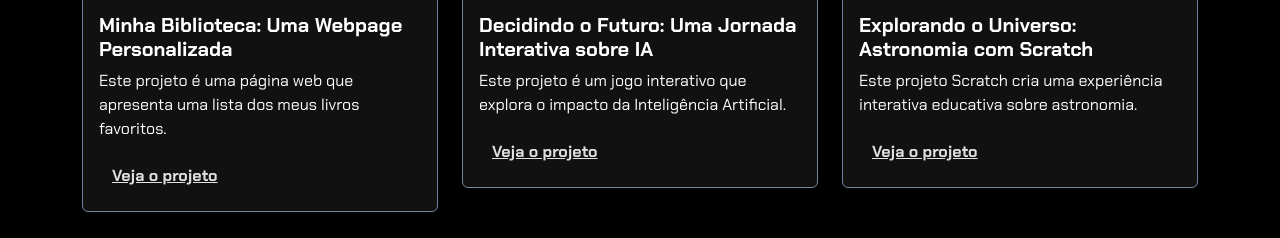
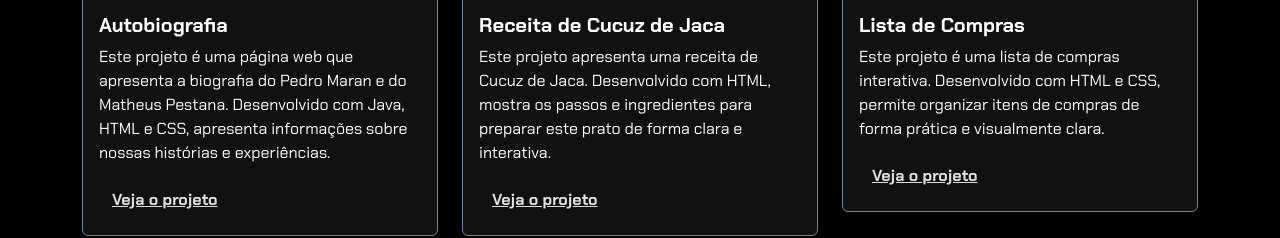
Before and after one commit to PedroMaran/portifoliofinalteste, a plain HTML site: page index.html in a window 1280 px wide. Shown: the part 783-1021 px from the top of the page. Drawn offline with nearby package versions, Linux system fonts and the light colour scheme.

Commit message:
Update index.html

```diff
--- a/index.html
+++ b/index.html
@@ -97,8 +97,8 @@
                 <div class="card">
                     <img src="https://www.gov.br/mpa/pt-br/assuntos/noticias/mpa-e-mma-publicam-portaria-que-define-ordenamento-do-pintado/caracteristicas-do-peixe-pintado-1.jpg/@@images/e95f3815-b028-4fba-acd3-464f7a648590.jpeg" class="card-img-top" alt="Imagem do projeto 1">
                     <div class="card-body">
-                        <h5 class="card-title">Minha Biblioteca: Uma Webpage Personalizada</h5>
-                        <p class="card-text">Este projeto é uma página web que apresenta uma lista dos meus livros favoritos.</p>
+                        <h5 class="card-title">Autobiografia</h5>
+                        <p class="card-text">Este projeto é uma página web que apresenta a biografia do Pedro Maran e do Matheus Pestana. Desenvolvido com Java, HTML e CSS, apresenta informações sobre nossas histórias e experiências.</p>
                         <button type="button" class="btn btn-link" data-bs-toggle="modal" data-bs-target="#modal1">Veja o projeto</button>
                     </div>
                 </div>
@@ -109,8 +109,8 @@
                 <div class="card">
                     <img src="https://static.wixstatic.com/media/cd8fa9_ce2ce1a52383492dbbe436db4ba835c8~mv2.png/v1/fill/w_740,h_389,al_c,lg_1,q_85,enc_avif,quality_auto/cd8fa9_ce2ce1a52383492dbbe436db4ba835c8~mv2.png" class="card-img-top" alt="Imagem do projeto 2">
                     <div class="card-body">
-                        <h5 class="card-title">Decidindo o Futuro: Uma Jornada Interativa sobre IA</h5>
-                        <p class="card-text">Este projeto é um jogo interativo que explora o impacto da Inteligência Artificial.</p>
+                        <h5 class="card-title">Receita de Cucuz de Jaca</h5>
+                        <p class="card-text">Este projeto apresenta uma receita de Cucuz de Jaca. Desenvolvido com HTML, mostra os passos e ingredientes para preparar este prato de forma clara e interativa.</p>
                         <button type="button" class="btn btn-link" data-bs-toggle="modal" data-bs-target="#modal2">Veja o projeto</button>
                     </div>
                 </div>
@@ -121,8 +121,8 @@
                 <div class="card">
                     <img src="https://www.pirarucuflyfishing.com/medias/general/pirarucu-site-leviathans-3.jpg" class="card-img-top" alt="Imagem do projeto 3">
                     <div class="card-body">
-                        <h5 class="card-title">Explorando o Universo: Astronomia com Scratch</h5>
-                        <p class="card-text">Este projeto Scratch cria uma experiência interativa educativa sobre astronomia.</p>
+                        <h5 class="card-title">Lista de Compras</h5>
+                        <p class="card-text">Este projeto é uma lista de compras interativa. Desenvolvido com HTML e CSS, permite organizar itens de compras de forma prática e visualmente clara.</p>
                         <button type="button" class="btn btn-link" data-bs-toggle="modal" data-bs-target="#modal3">Veja o projeto</button>
                     </div>
                 </div>
@@ -135,11 +135,11 @@
       <div class="modal-dialog">
         <div class="modal-content bg-dark text-white">
           <div class="modal-header">
-            <h5 class="modal-title" id="modal1Label">Minha Biblioteca: Uma Webpage Personalizada</h5>
+            <h5 class="modal-title" id="modal1Label">Autobiografia</h5>
             <button type="button" class="btn-close btn-close-white" data-bs-dismiss="modal" aria-label="Fechar"></button>
           </div>
           <div class="modal-body">
-            <p>Este projeto é uma página web que apresenta uma lista dos meus livros favoritos. Desenvolvida com HTML e CSS, a página exibe informações sobre cada livro, incluindo título, autor e uma breve descrição. O layout é responsivo, garantindo uma boa experiência de leitura em dispositivos móveis e desktop.</p>
+            <p>Este projeto é uma página web que apresenta a biografia do Pedro Maran e do Matheus Pestana. Desenvolvido com Java, HTML e CSS, apresenta informações sobre nossas histórias, experiências e momentos importantes da nossa vida de forma interativa e visualmente agradável.</p>
           </div>
           <div class="modal-footer">
             <a href="https://pedromaran.github.io/sitequefunciona/" class="btn btn-outline-light" target="_blank">Abrir Projeto</a>
@@ -153,11 +153,11 @@
       <div class="modal-dialog">
         <div class="modal-content bg-dark text-white">
           <div class="modal-header">
-            <h5 class="modal-title" id="modal2Label">Decidindo o Futuro: Uma Jornada Interativa sobre IA</h5>
+            <h5 class="modal-title" id="modal2Label">Receita de Cucuz de Jaca</h5>
             <button type="button" class="btn-close btn-close-white" data-bs-dismiss="modal" aria-label="Fechar"></button>
           </div>
           <div class="modal-body">
-            <p>Este projeto é um jogo interativo desenvolvido com HTML, CSS e JavaScript. Permite que o usuário explore cenários envolvendo Inteligência Artificial, tomando decisões que afetam a narrativa. O projeto busca estimular o pensamento crítico sobre o impacto da tecnologia na sociedade, de forma lúdica e educativa.</p>
+            <p>Este projeto apresenta uma receita de Cucuz de Jaca. Desenvolvido com HTML, o site organiza os ingredientes e os passos de preparo de forma clara, interativa e visualmente agradável, permitindo que qualquer pessoa siga a receita facilmente.</p>
           </div>
           <div class="modal-footer">
             <a href="https://pedromaran.github.io/compras/" class="btn btn-outline-light" target="_blank">Abrir Projeto</a>
@@ -171,11 +171,11 @@
       <div class="modal-dialog">
         <div class="modal-content bg-dark text-white">
           <div class="modal-header">
-            <h5 class="modal-title" id="modal3Label">Explorando o Universo: Astronomia com Scratch</h5>
+            <h5 class="modal-title" id="modal3Label">Lista de Compras</h5>
             <button type="button" class="btn-close btn-close-white" data-bs-dismiss="modal" aria-label="Fechar"></button>
           </div>
           <div class="modal-body">
-            <p>Este projeto é uma aplicação educativa desenvolvida com Scratch, permitindo aos usuários explorar conceitos básicos de astronomia interativamente. Inclui simulações de constelações, eclipses e movimentos da Terra, oferecendo uma experiência de aprendizado envolvente e dinâmica.</p>
+            <p>Este projeto é uma lista de compras interativa. Desenvolvido com HTML e CSS, permite que o usuário organize itens de compras de maneira prática, mantendo uma visualização clara e funcional.</p>
           </div>
           <div class="modal-footer">
             <a href="https://pedromaran.github.io/lista/" class="btn btn-outline-light" target="_blank">Abrir Projeto</a>
```
